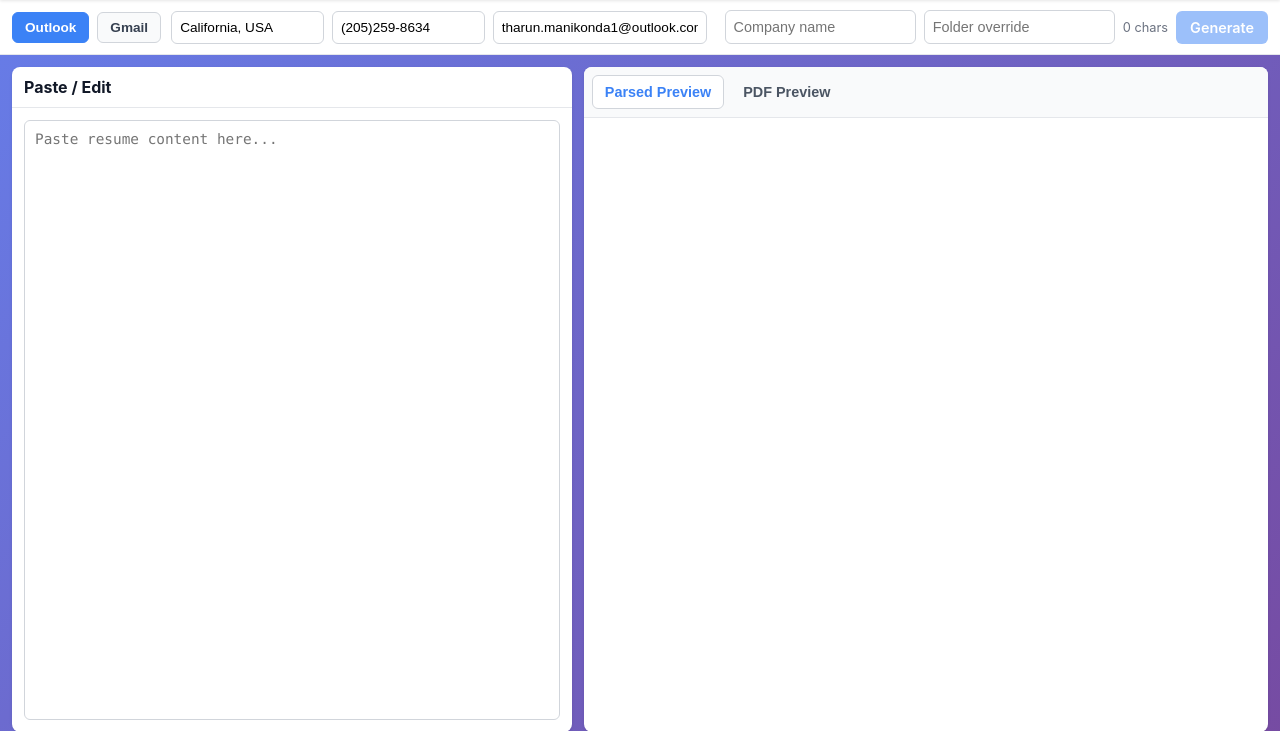
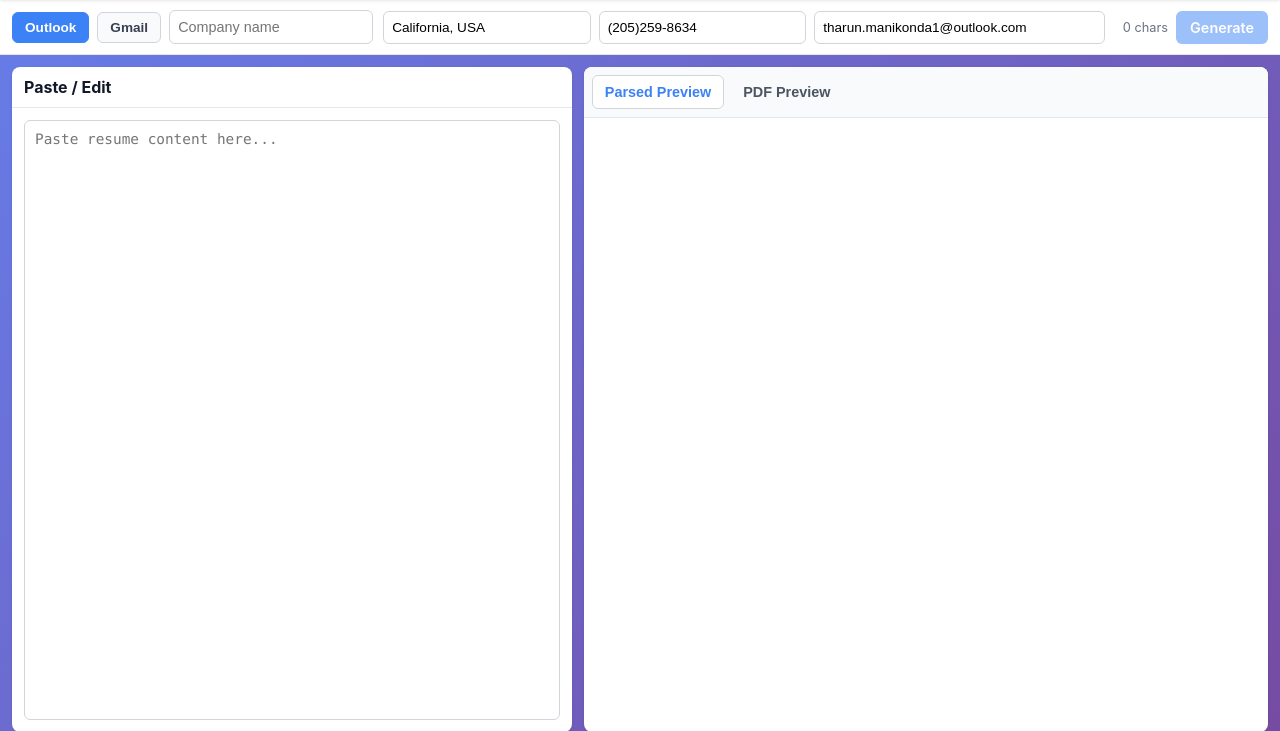
Before and after one commit to koushikreddyvayalpati/resume-generator-with-trackor, a Flask app: page / in a window 1280 px wide. Shown: the part 56-787 px from the top of the page. Run offline with Flask 3, Linux system fonts and the light colour scheme.

Commit message:
Move company field beside identity selector

```diff
--- a/static/css/style.css
+++ b/static/css/style.css
@@ -87,7 +87,7 @@ html, body {
     background: white;
     border-bottom: 1px solid var(--gray-200);
     display: grid;
-    grid-template-columns: auto minmax(360px, 1fr) minmax(420px, 1fr);
+    grid-template-columns: minmax(340px, auto) minmax(360px, 1fr) auto;
     gap: 10px;
     padding: 10px 12px;
     align-items: center;
@@ -100,8 +100,8 @@ html, body {
     min-width: 0;
 }
 
-.generate-controls .folder-input {
-    min-width: 150px;
+.company-input {
+    min-width: 190px;
 }
 
 /* Main Content */
@@ -789,10 +789,8 @@ html, body {
 
     .generate-controls {
         align-items: stretch;
-        flex-direction: column;
     }
 
-    .generate-controls .folder-input,
     .generate-controls .btn {
         width: 100%;
     }
--- a/templates/index.html
+++ b/templates/index.html
@@ -29,6 +29,7 @@
             <div class="toolbar-group identity-selector">
                 <button type="button" id="outlookIdentityBtn" class="identity-option active">Outlook</button>
                 <button type="button" id="gmailIdentityBtn" class="identity-option">Gmail</button>
+                <input type="text" id="companyName" class="folder-input company-input" placeholder="Company name">
             </div>
             <div class="toolbar-group contact-editor">
                 <input type="text" id="previewLocation" class="contact-input" placeholder="Location">
@@ -37,8 +38,7 @@
                 <span id="contactSaveStatus" class="inline-status"></span>
             </div>
             <div class="toolbar-group generate-controls">
-                <input type="text" id="companyName" class="folder-input" placeholder="Company name">
-                <input type="text" id="folderName" class="folder-input" placeholder="Folder override">
+                <input type="hidden" id="folderName" value="">
                 <span class="char-count"><span id="charCount">0</span> chars</span>
                 <button id="generateBtn" class="btn btn-primary" disabled>Generate</button>
             </div>
```
